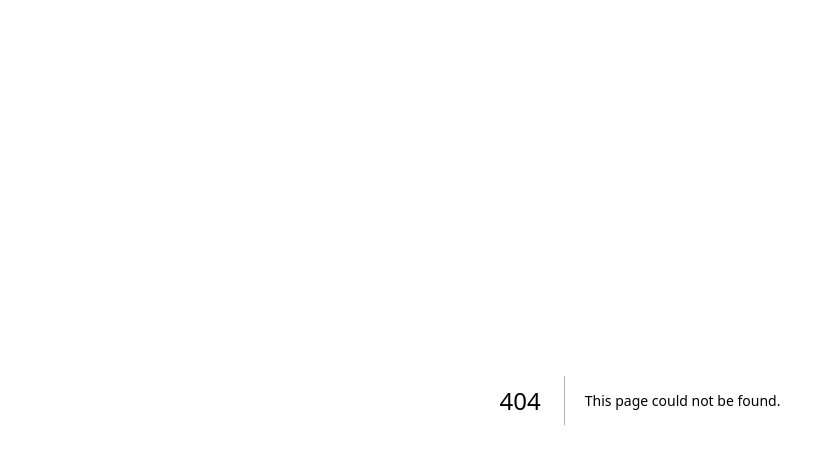
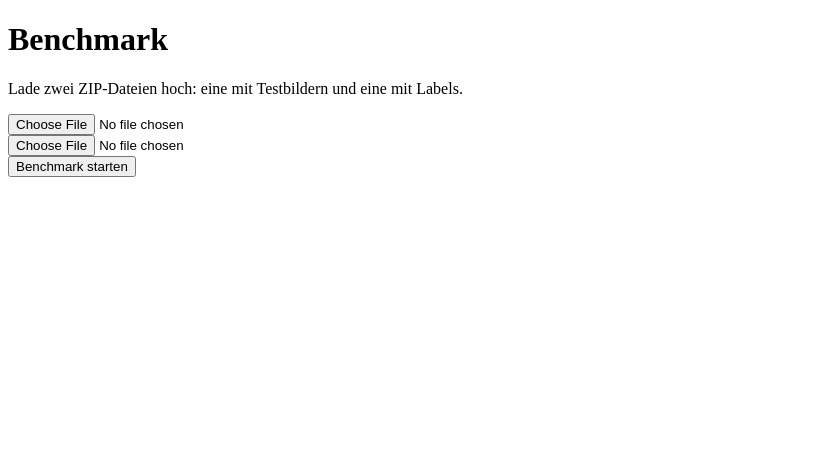
Before and after one commit to niMtAndoX/cnn-fruiting-body-modeling-tp-ss26, a Next.js app in the folder apps/web/: page /BenchmarkPage in a window 1280 px wide. Before the commit this address had no page. Shown: the top 464 px of the page, without its empty margins (0-835 px from the left). Built offline with nearby package versions, Linux system fonts and the light colour scheme.

Commit message:
feat: add benchmark page, routing, navigation and tests

```diff
--- a/apps/web/src/app/router/index.tsx
+++ b/apps/web/src/app/router/index.tsx
@@ -1,9 +1,9 @@
 import { createBrowserRouter, type RouteObject } from "react-router-dom";
 
+import BenchmarkPage from "../../pages/BenchmarkPage";
 import HomePage from "../../pages/HomePage";
 import NotFoundPage from "../../pages/NotFoundPage";
 import PredictionPage from "../../pages/PredictionPage";
-
 export const routes: RouteObject[] = [
   {
     path: "/",
@@ -14,6 +14,10 @@ export const routes: RouteObject[] = [
     element: <PredictionPage />,
   },
   {
+  path: "/benchmark",
+  element: <BenchmarkPage />,
+},
+  {
     path: "*",
     element: <NotFoundPage />,
   },
--- /dev/null
+++ b/apps/web/src/pages/BenchmarkPage.tsx
@@ -0,0 +1,21 @@
+export default function BenchmarkPage() {
+  return (
+    <div>
+      <h1>Benchmark</h1>
+
+      <p>
+        Lade zwei ZIP-Dateien hoch: eine mit Testbildern und eine mit Labels.
+      </p>
+
+      <div>
+        <input type="file" accept=".zip" />
+      </div>
+
+      <div>
+        <input type="file" accept=".zip" />
+      </div>
+
+      <button>Benchmark starten</button>
+    </div>
+  );
+}
```
Also changed, not shown: apps/web/src/components/waldpilz/header.tsx (+8 -1 lines), 1 other file (tests, documents, lock files or other folders).
